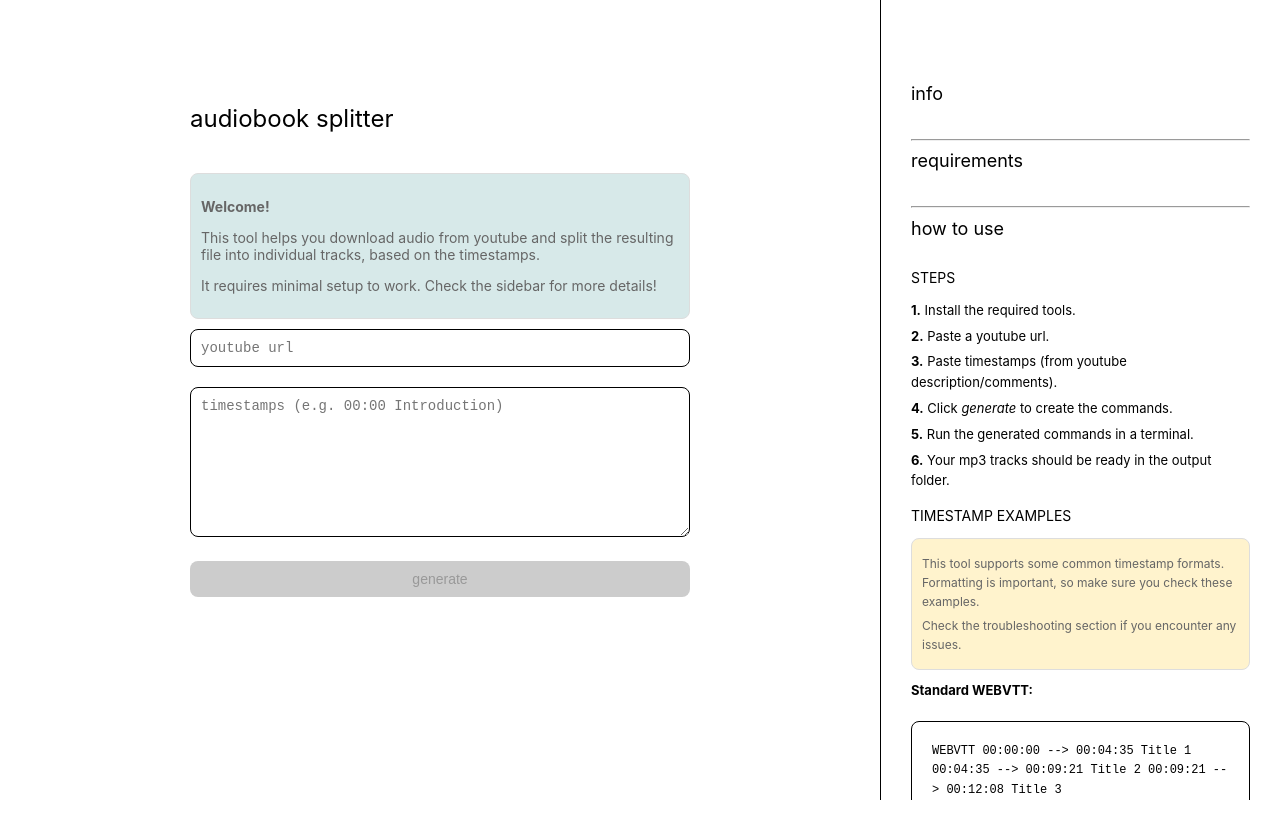
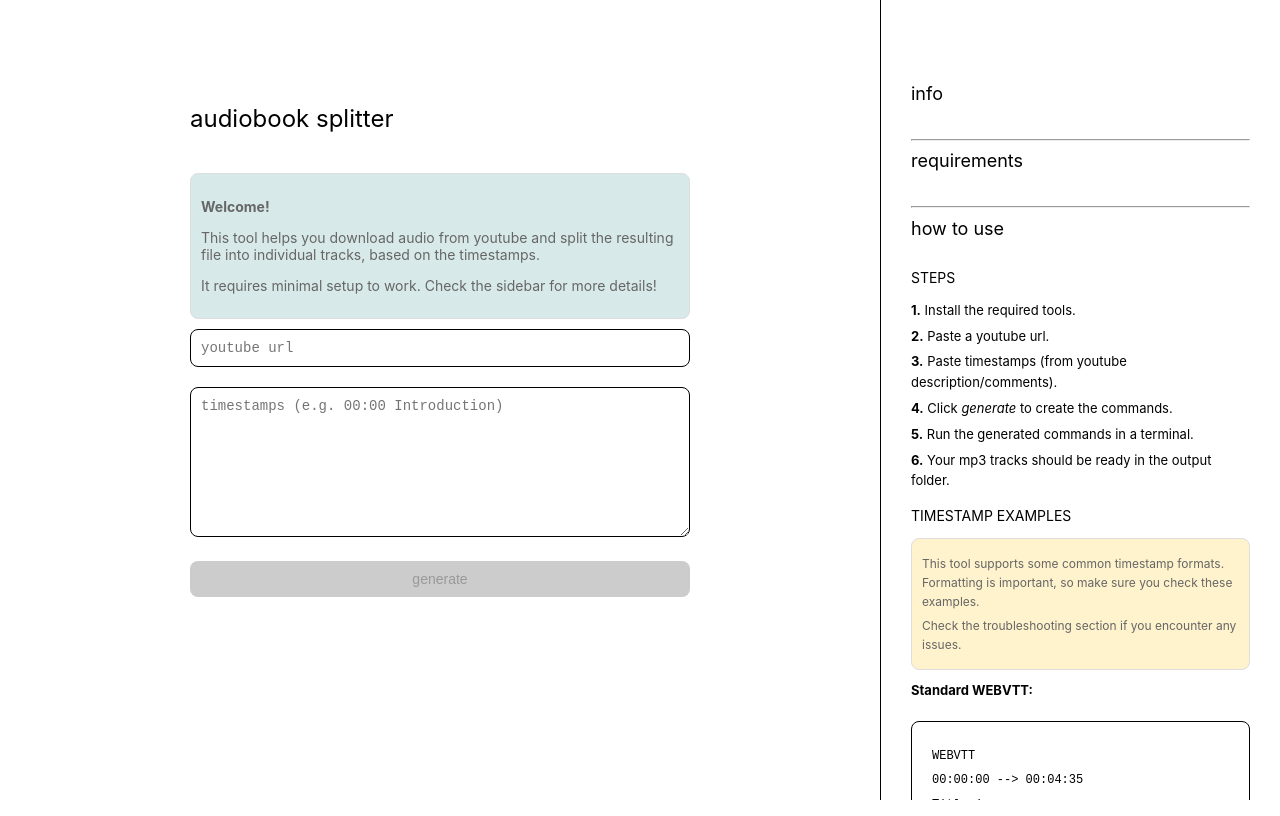
Before and after one commit to szekelyzol/audiobook-splitter, a Next.js app: page / in a window 1280 px wide. Both pictures are taken after a click on the heading "how to use". Built offline with nearby package versions, Linux system fonts and the light colour scheme.

Commit message:
fix sidebar text formatting

```diff
--- a/components/Sidebar.tsx
+++ b/components/Sidebar.tsx
@@ -115,13 +115,13 @@
             <p><strong>Standard WEBVTT:</strong></p>
             <div className={styles.commandOutput}>
               <pre>
-                WEBVTT
-                00:00:00 --&gt; 00:04:35
-                Title 1
-                00:04:35 --&gt; 00:09:21
-                Title 2
-                00:09:21 --&gt; 00:12:08
-                Title 3
+                <p>WEBVTT</p>
+                <p>00:00:00 --&gt; 00:04:35</p>
+                <p>Title 1</p>
+                <p>00:04:35 --&gt; 00:09:21</p>
+                <p>Title 2</p>
+                <p>00:09:21 --&gt; 00:12:08</p>
+                <p>Title 3</p>
               </pre>
               <p>
                 <a href="https://www.w3.org/TR/webvtt1/#introduction-chapters" target="_blank" rel="noopener noreferrer">
@@ -133,18 +133,18 @@
             <p><strong>Simple format, with start times only:</strong></p>
             <div className={styles.commandOutput}>
               <pre>
-                00:00 Title 1
-                04:35 Title 2
-                09:21 Title 3
+                <p>00:00 Title 1</p>
+                <p>04:35 Title 2</p>
+                <p>09:21 Title 3</p>
               </pre>
             </div>
 
             <p><strong>Inverse simple format, with start times only:</strong></p>
             <div className={styles.commandOutput}>
               <pre>
-                Title 1 00:00
-                Title 2 04:35
-                Title 3 09:21
+                <p>Title 1 00:00</p>
+                <p>Title 2 04:35</p>
+                <p>Title 3 09:21</p>
               </pre>
             </div>
           </div>
```
